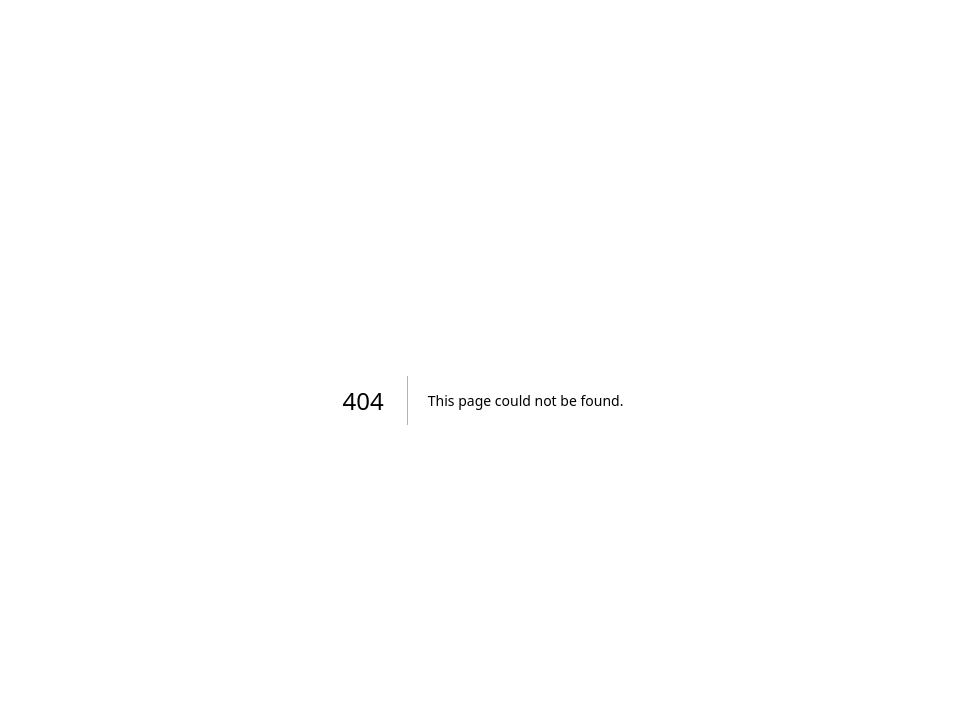
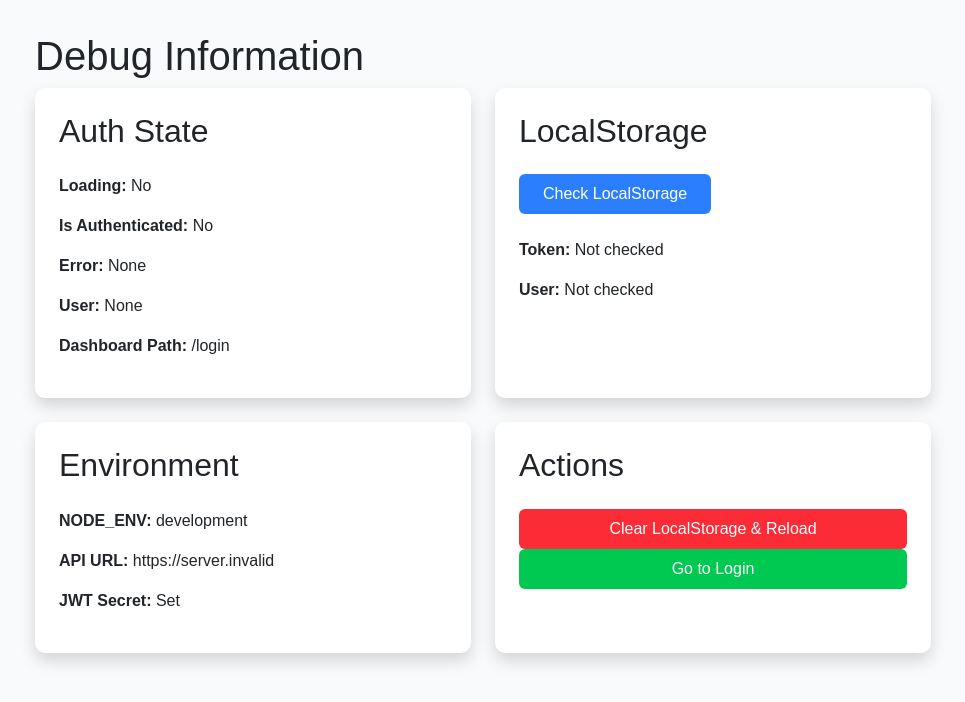
Before and after one commit to Hadihasta/toko-tani-server, a Next.js app: page /debug in a window 1280 px wide. Before the commit this address had no page. Shown: the top 702 px of the page, without its empty margins (157-1122 px from the left). Built offline with nearby package versions, Linux system fonts and the light colour scheme; no server answers.

Commit message:
feat : bug not found

```diff
--- /dev/null
+++ b/src/app/debug/page.js
@@ -0,0 +1,86 @@
+"use client";
+import { useAuth } from '@/hooks/useAuth';
+import { useState } from 'react';
+
+export default function DebugPage() {
+  const { user, loading, error, isAuthenticated, getDashboardPath } = useAuth();
+  const [localStorageData, setLocalStorageData] = useState({});
+
+  const checkLocalStorage = () => {
+    const token = localStorage.getItem('token');
+    const savedUser = localStorage.getItem('user');
+    setLocalStorageData({
+      token: token ? 'Present' : 'Not found',
+      user: savedUser ? JSON.parse(savedUser) : 'Not found'
+    });
+  };
+
+  return (
+    <div className="min-h-screen bg-gray-50 p-8">
+      <div className="max-w-4xl mx-auto">
+        <h1 className="text-3xl font-bold mb-8">Debug Information</h1>
+
+        <div className="grid grid-cols-1 md:grid-cols-2 gap-6">
+          {/* Auth State */}
+          <div className="bg-white p-6 rounded-lg shadow">
+            <h2 className="text-xl font-semibold mb-4">Auth State</h2>
+            <div className="space-y-2">
+              <p><strong>Loading:</strong> {loading ? 'Yes' : 'No'}</p>
+              <p><strong>Is Authenticated:</strong> {isAuthenticated ? 'Yes' : 'No'}</p>
+              <p><strong>Error:</strong> {error || 'None'}</p>
+              <p><strong>User:</strong> {user ? JSON.stringify(user, null, 2) : 'None'}</p>
+              <p><strong>Dashboard Path:</strong> {getDashboardPath()}</p>
+            </div>
+          </div>
+
+          {/* LocalStorage */}
+          <div className="bg-white p-6 rounded-lg shadow">
+            <h2 className="text-xl font-semibold mb-4">LocalStorage</h2>
+            <button
+              onClick={checkLocalStorage}
+              className="mb-4 px-4 py-2 bg-blue-500 text-white rounded hover:bg-blue-600"
+            >
+              Check LocalStorage
+            </button>
+            <div className="space-y-2">
+              <p><strong>Token:</strong> {localStorageData.token || 'Not checked'}</p>
+              <p><strong>User:</strong> {localStorageData.user ? JSON.stringify(localStorageData.user, null, 2) : 'Not checked'}</p>
+            </div>
+          </div>
+
+          {/* Environment Variables */}
+          <div className="bg-white p-6 rounded-lg shadow">
+            <h2 className="text-xl font-semibold mb-4">Environment</h2>
+            <div className="space-y-2">
+              <p><strong>NODE_ENV:</strong> {process.env.NODE_ENV}</p>
+              <p><strong>API URL:</strong> {process.env.NEXT_PUBLIC_API_URL}</p>
+              <p><strong>JWT Secret:</strong> {process.env.JWT_SECRET ? 'Set' : 'Not set'}</p>
+            </div>
+          </div>
+
+          {/* Actions */}
+          <div className="bg-white p-6 rounded-lg shadow">
+            <h2 className="text-xl font-semibold mb-4">Actions</h2>
+            <div className="space-y-2">
+              <button
+                onClick={() => {
+                  localStorage.clear();
+                  window.location.reload();
+                }}
+                className="w-full px-4 py-2 bg-red-500 text-white rounded hover:bg-red-600"
+              >
+                Clear LocalStorage & Reload
+              </button>
+              <button
+                onClick={() => window.location.href = '/login'}
+                className="w-full px-4 py-2 bg-green-500 text-white rounded hover:bg-green-600"
+              >
+                Go to Login
+              </button>
+            </div>
+          </div>
+        </div>
+      </div>
+    </div>
+  );
+}
--- a/src/app/login/page.js
+++ b/src/app/login/page.js
@@ -28,11 +28,12 @@ const LoginPage = () => {
 
   // Redirect jika sudah login
   useEffect(() => {
-    if (isAuthenticated) {
+    if (!loading && isAuthenticated) {
       const dashboardPath = getDashboardPath();
+      console.log('Redirecting to:', dashboardPath);
       router.push(dashboardPath);
     }
-  }, [isAuthenticated, router, getDashboardPath]);
+  }, [isAuthenticated, loading, router, getDashboardPath]);
 
   const handleLogin = async () => {
     // Validasi input
@@ -42,10 +43,13 @@ const LoginPage = () => {
     }
 
     try {
+      console.log('Attempting login for:', state.name);
       await login({
         name: state.name,
         password: state.password
       });
+
+      console.log('Login successful, user should be redirected');
 
       // Reset form setelah login berhasil
       dispatch({ type: "RESET" });
@@ -67,6 +71,16 @@ const LoginPage = () => {
     <>
       <div id="login-page">
         <div className=" index-head h-100vh container-sm flex flex-col justify-content-center align-items-center ">
+          {/* Loading overlay */}
+          {loading && (
+            <div className="fixed inset-0 bg-black bg-opacity-50 flex items-center justify-center z-50">
+              <div className="bg-white rounded-lg p-6 flex items-center space-x-3">
+                <div className="animate-spin rounded-full h-6 w-6 border-b-2 border-green-600"></div>
+                <span>Memproses...</span>
+              </div>
+            </div>
+          )}
+
           <div>
             <motion.div
               initial={{ y: -100, opacity: 0 }}
@@ -142,7 +156,7 @@ const LoginPage = () => {
               text="Log in"
               onClick={handleLogin}
               loading={loading}
-              disabled={!state.name.trim() || !state.password.trim()}
+              disabled={!state.name.trim() || !state.password.trim() || loading}
             />
           </div>
 
--- a/src/hooks/useAuth.js
+++ b/src/hooks/useAuth.js
@@ -1,10 +1,32 @@
-import { useState, useCallback } from 'react';
+import { useState, useCallback, useEffect } from 'react';
 import { authService } from '@/services/api';
 
 export const useAuth = () => {
   const [user, setUser] = useState(null);
-  const [loading, setLoading] = useState(false);
+  const [loading, setLoading] = useState(true);
   const [error, setError] = useState(null);
+
+  useEffect(() => {
+    const initializeAuth = () => {
+      const token = localStorage.getItem('token');
+      const savedUser = localStorage.getItem('user');
+
+      if (token && savedUser) {
+        try {
+          const userData = JSON.parse(savedUser);
+          setUser(userData);
+        } catch (err) {
+          console.error('Error parsing saved user:', err);
+          localStorage.removeItem('token');
+          localStorage.removeItem('user');
+          document.cookie = 'token=; path=/; expires=Thu, 01 Jan 1970 00:00:00 GMT';
+        }
+      }
+      setLoading(false);
+    };
+
+    initializeAuth();
+  }, []);
 
   const login = useCallback(async (credentials) => {
     setLoading(true);
@@ -13,14 +35,11 @@ export const useAuth = () => {
     try {
       const response = await authService.login(credentials);
 
-      // Simpan token dan data user ke localStorage
       localStorage.setItem('token', response.token);
       localStorage.setItem('user', JSON.stringify(response.user));
 
-      // Simpan token ke cookie untuk middleware
       document.cookie = `token=${response.token}; path=/; max-age=${60 * 60 * 24}; SameSite=Strict`;
 
-      // Update state
       setUser(response.user);
 
       return response;
@@ -40,7 +59,6 @@ export const useAuth = () => {
       setUser(null);
       setError(null);
 
-      // Hapus token dari localStorage dan cookie
       localStorage.removeItem('token');
       localStorage.removeItem('user');
       document.cookie = 'token=; path=/; expires=Thu, 01 Jan 1970 00:00:00 GMT';
@@ -62,7 +80,6 @@ export const useAuth = () => {
         setUser(userData);
         return userData;
       } catch (err) {
-        // Token tidak valid, hapus dari localStorage dan cookie
         localStorage.removeItem('token');
         localStorage.removeItem('user');
         document.cookie = 'token=; path=/; expires=Thu, 01 Jan 1970 00:00:00 GMT';
@@ -76,7 +93,6 @@ export const useAuth = () => {
     return null;
   }, []);
 
-  // Fungsi untuk mendapatkan path dashboard berdasarkan role
   const getDashboardPath = useCallback(() => {
     if (!user) return '/login';
 
```
